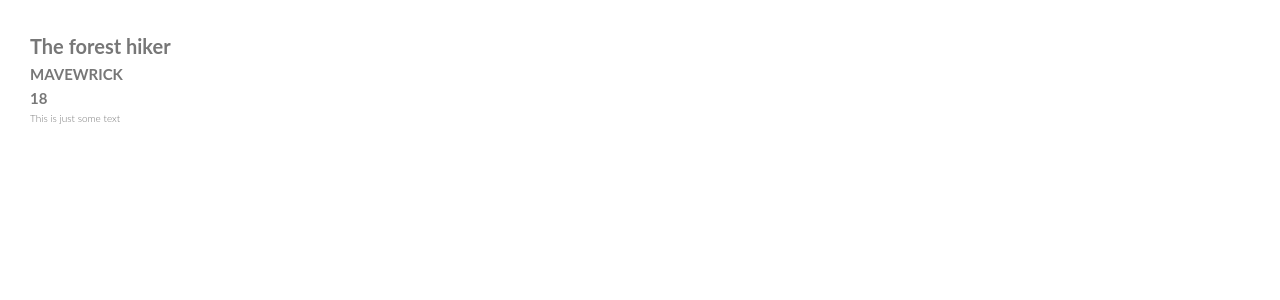
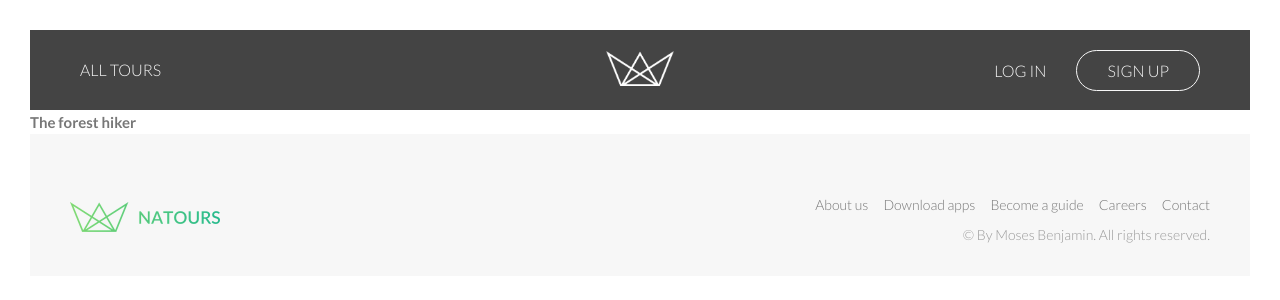
Before and after one commit to mosesbenjamin/node-bootcamp, a Node server app: page / in a window 1280 px wide. Shown: the top 300 px of the page. Run offline with Node 20, Linux system fonts and the light colour scheme; some libraries are stand-ins or nearby versions.

Commit message:
Creating base template

```diff
--- a/natours/views/base.pug
+++ b/natours/views/base.pug
@@ -1,15 +1,40 @@
 doctype html
 html
     head
-        title Natours | #{tour}
+        meta(charset="UTF-8")
+        meta(name='viewport' content='width=device-width, initial-scale=1.0')
         link(rel='stylesheet' href='css/style.css')
         link(rel='shortcut icon' type='image/png' href='img/favicon.png')
+        link(rel='stylesheet' href='https://fonts.googleapis.com/css?family=Lato:300,300i,700')
+        title Natours | Exciting tours for adventurous people
 
     body
+    // HEADER
+    header.header
+        nav.nav.nav--tours
+            a.nav__el(href='#') All tours
+        .header__logo
+            img(src='img/logo-white.png', alt='Natousr logo')
+        nav.nav.nav--user
+            //- .nav__el(href='#') My bookings
+            //- .nav__el(href='#')
+            //-     img.nav__user-img(src='img/user.jpg' alt='User photo')
+            //-     span Jonas
+            button.nav__el Log in
+            button.nav__el.nav__el--cta Sign up
+
+    // CONTENT
+    section.overview
         h1= tour
-        h2= user.toUpperCase()
-        //- h1 The Park Camper
 
-        - const x = 9;
-        h2= 2 * x
-        p This is just some text
+    // FOOTER
+    footer.footer
+        .footer__logo
+            img(src='img/logo-green.png' alt='Natours logo')
+        ul.footer__nav
+            li: a(href='#') About us
+            li: a(href='#') Download apps
+            li: a(href='#') Become a guide
+            li: a(href='#') Careers
+            li: a(href='#') Contact
+        p.footer__copyright &copy; By Moses Benjamin. All rights reserved.
```
